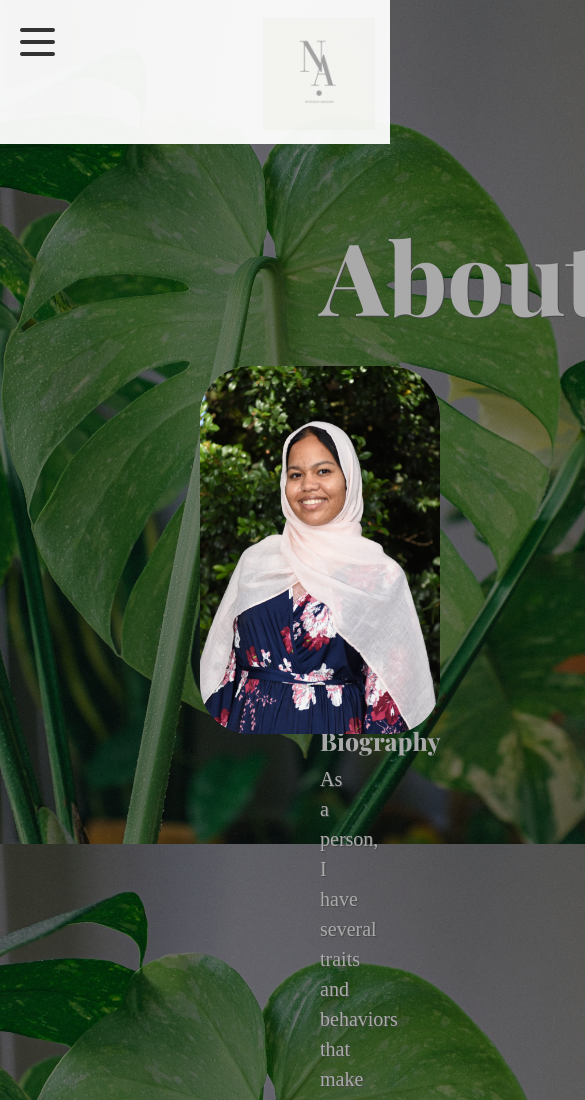
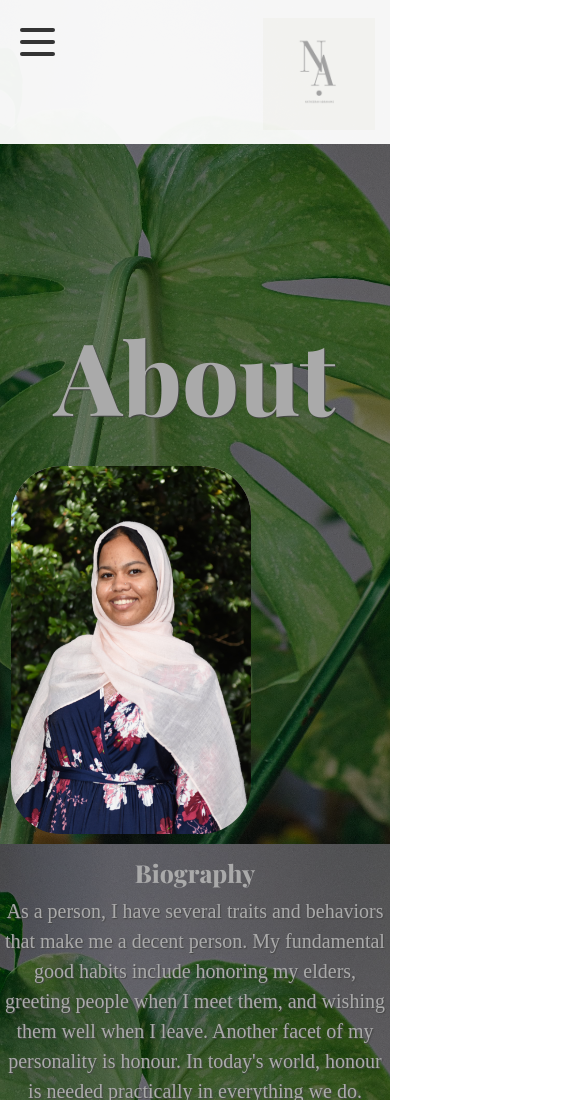
Before and after one commit to natheerah24/vue-portfolio, a Vue app: page /#/About in a window 390 px wide. Shown: the top 1100 px of the page, 585 px wide, since content can reach past the window. Built offline with nearby package versions, Linux system fonts and the light colour scheme.

Commit message:
responsiveness

```diff
--- a/src/components/Aboutdesc.vue
+++ b/src/components/Aboutdesc.vue
@@ -258,6 +258,35 @@ p {
     margin-bottom: auto !important;
     margin-left: 4rem !important;
   }
-
+}
+@media only screen and (max-width: 680px) {
+  .cardfront[data-v-737ce6c4] {
+    background-color: #bbb !important;
+    color: black !important;
+    width: 7rem !important;
+    height: 12rem !important;
+  }
+  .about-head[data-v-737ce6c4] {
+    font-family: "Playfair Display", serif !important;
+    color: #aaaaaa !important;
+    font-weight: lighter !important;
+    font-size: 50px !important;
+    padding-top: 70px !important;
+  }
+  #About {
+    padding-left: 0rem !important;
+    padding-right: 0rem !important;
+    padding-top: 100px !important;
+    width: 100% !important;
+    overflow-x: hidden !important;
+  }
+  h2 {
+    padding-top: 2rem !important;
+  }
+  .my-auto {
+    margin-top: auto !important;
+    margin-bottom: auto !important;
+    margin-left: 4rem !important;
+  }
 }
 </style>
--- a/src/components/Resumedesc.vue
+++ b/src/components/Resumedesc.vue
@@ -369,4 +369,30 @@ p.resume-head {
     padding-top: 10rem !important;
   }
 }
+@media only screen and (max-width: 680px) {
+  .main-timeline .year[data-v-b8489924],
+  .main-timeline .timeline:nth-child(2n) .year[data-v-b8489924] {
+    margin-left: 20px !important;
+    margin-top: 20px !important;
+  }
+
+  p.resume-head {
+    padding-top: 10rem !important;
+  }
+  p[data-v-b8489924] {
+    font-family: "Playfair Display", serif;
+    color: #aaaaaa;
+    font-weight: lighter !important;
+    font-size: 50px;
+  }
+  #Resume[data-v-b8489924] {
+    background: linear-gradient(rgba(0, 0, 0, 0.45), rgba(0, 0, 0, 0.45)),
+      url(http://localhost:8080/img/landing-2.1b18f45b.jpg) !important;
+    background-attachment: fixed !important;
+    background-size: cover !important;
+    background-repeat: no-repeat !important;
+    height: fit-content !important;
+    padding-bottom: 25px !important;
+  }
+}
 </style>
--- a/src/components/Testimonialsdesc.vue
+++ b/src/components/Testimonialsdesc.vue
@@ -239,4 +239,9 @@ div#Testimonials {
     padding-top: 10rem !important;
   }
 }
+@media only screen and (max-width: 680px) {
+  .team-content[data-v-fb465c16] {
+    height: 25rem;
+  }
+}
 </style>
```
